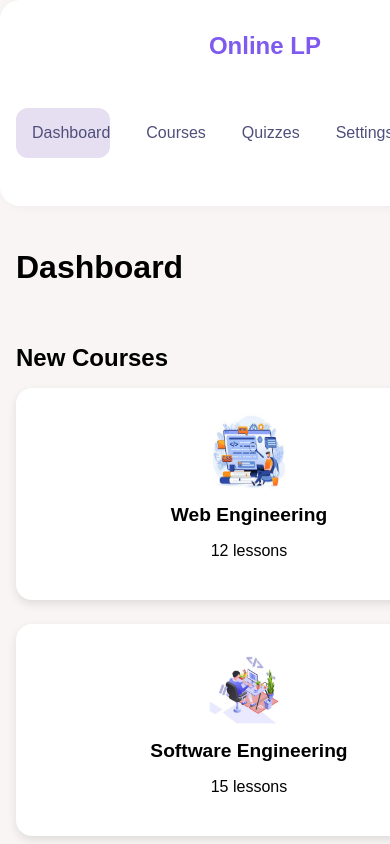
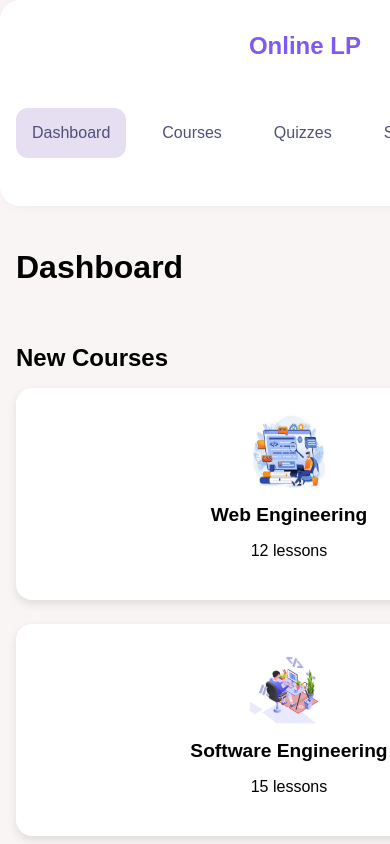
Before and after one commit to imeerai/LMS, a plain HTML site: page index.html in a window 390 px wide. Drawn offline with nearby package versions, Linux system fonts and the light colour scheme.

Commit message:
Update style.css

```diff
--- a/style.css
+++ b/style.css
@@ -133,28 +133,15 @@ body {
     background-color: #2D6AE3;
 }
 
-
-
-
-
-
-
-
-
-
-
 .dark-mode .my-courses>div>div,
 .dark-mode .progress-card {
     background-color: #7e7b7b;
 }
 
-
-
 /* Dashboard Container */
 .dashboard-container {
     display: grid;
     grid-template-columns: 250px 1fr 300px;
-    /* Sidebar - Main - Profile */
     width: 100%;
     max-width: 100vw;
     overflow-x: hidden;
@@ -553,8 +540,13 @@ td {
         position: relative;
         justify-content: space-between;
 
+    }
 
+    .sidebar nav ul li a {
+
+        padding: 0 1rem;
     }
+
     nav ul {
         display: flex;
         gap: 20px;
```
